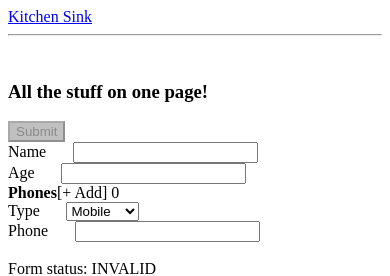
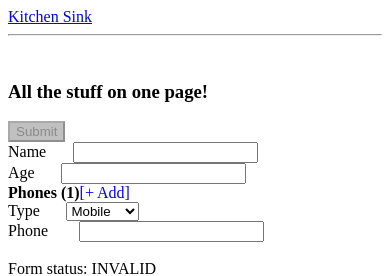
Before and after one commit to c69/angular-reactive-forms, an Angular app: page /kitchen-sink in a window 390 px wide. Shown: the top 276 px of the page. Built offline with nearby package versions, Linux system fonts and the light colour scheme.

Commit message:
can now remove phones

```diff
--- a/src/app/form-kitchen-sink/form-kitchen-sink.component.html
+++ b/src/app/form-kitchen-sink/form-kitchen-sink.component.html
@@ -22,19 +22,26 @@
   <label>Gender<select><option>Other</option></select></label>
 -->
 <div formArrayName="phones">
-  <b>Phones</b> <a (click)="addPhone()">[+ Add]</a>
+  <b>Phones ({{
+    kitchenSink.get('phones').controls.length
+  }})</b> <a (click)="addPhone()" style="color: blue;">[+ Add]</a>
   <ng-container
     [formGroupName]="i"
     *ngFor="
       let phone of kitchenSink.controls.phones.controls;
       let i = index;
     ">
-    {{i}}
     <label>Type<select formControlName="type">
       <option>Mobile</option>
       <option>Landline</option>
     </select></label>
-    <label>Phone<input formControlName="number" type="phone" /></label>
+    <label>Phone
+      <input formControlName="number" type="phone" />
+    </label>
+    <a *ngIf="kitchenSink.controls.phones.controls.length > 1"
+    (click)="removePhone(i)" style="color: red;">
+      ^-Remove
+    </a>
   </ng-container>
 </div>
 <!--
--- a/src/app/form-kitchen-sink/form-kitchen-sink.component.ts
+++ b/src/app/form-kitchen-sink/form-kitchen-sink.component.ts
@@ -39,6 +39,10 @@ export class FormKitchenSinkComponent implements OnInit {
       this.createFormGroup_Phone()
     );
   }
+  removePhone (index) {
+    // using .get is alternative addressation way
+    (this.kitchenSink.get('phones') as FormArray).removeAt(index);
+  }
   createFormGroup_Phone (initialType: string = '', initialNumber: string = '') {
     return this.fb.group({
       type: [initialType],
```
